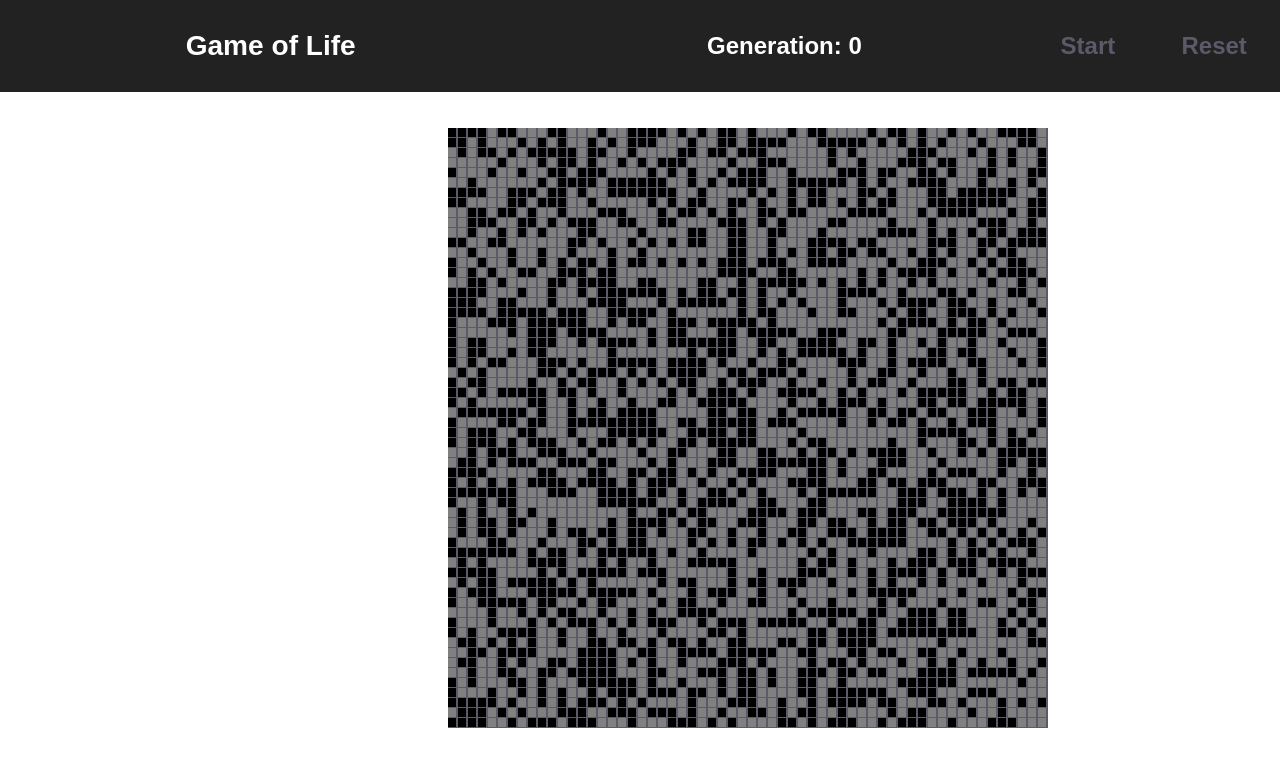
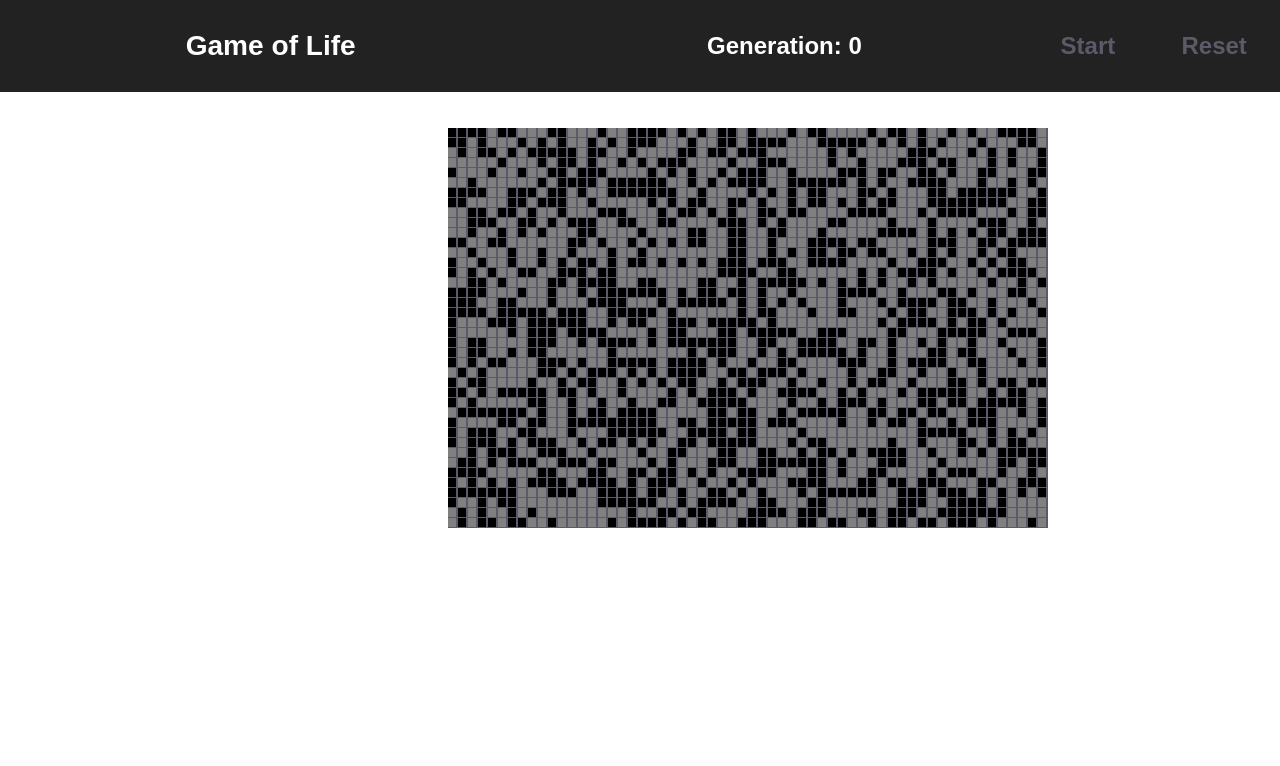
Before and after one commit to Cameron-Grams/Life, a React (Create React App) app: page / in a window 1280 px wide. Shown: the top 766 px of the page. Built offline with nearby package versions, Linux system fonts and the light colour scheme.

Commit message:
work on the format

```diff
--- a/src/containers/GameWorld/GameWorld.jsx
+++ b/src/containers/GameWorld/GameWorld.jsx
@@ -6,8 +6,8 @@ const GameWorld = ( props ) => {
     return(
         <div className="css-gameWorldOuterDiv">
           <div className="css-gameWorldInnerDiv" >
-            <svg width="600px" height="600px" viewBox=" 0 0 600 600" >
-                <rect x="0" y="0" width="600" height="600" fill="#5b5a68" />
+            <svg width="600px" height="400px" viewBox=" 0 0 600 400" >
+                <rect x="0" y="0" width="600" height="400" fill="#5b5a68" />
                 <Population />
             </svg>
           </div>
--- a/src/containers/GameWorld/Population.jsx
+++ b/src/containers/GameWorld/Population.jsx
@@ -9,7 +9,7 @@ const Population = ( props ) => {
 
     let outputArray = [];
 
-    for ( let k = 0; k < 60; k++ ){
+    for ( let k = 0; k < 40; k++ ){
         let innerArray = [];
         for ( let m = 0; m < 60; m++ ){
             const creatureValue = props.world.currentDisplay[ k ][ m ];
--- a/src/helpers/produceNewPopulation.js
+++ b/src/helpers/produceNewPopulation.js
@@ -7,7 +7,7 @@ const newRow = () => {
 }
 
 const produceNewPopulation = () => {
-    const arrayOfRows = Array( 60 );
+    const arrayOfRows = Array( 40 );
     for ( let j = 0; j < 60; j++ ){
         arrayOfRows[ j ] = newRow();
     }
```
